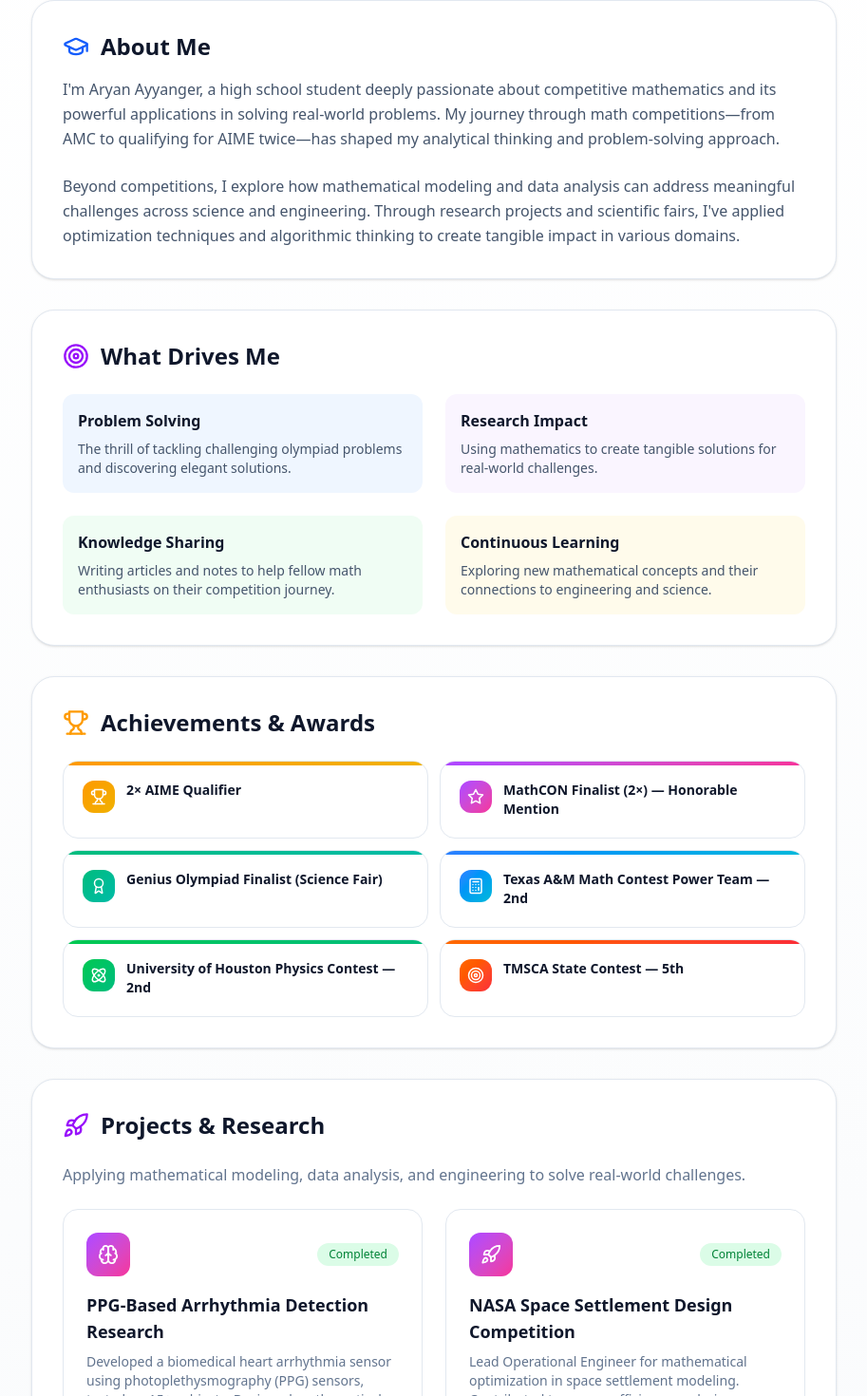
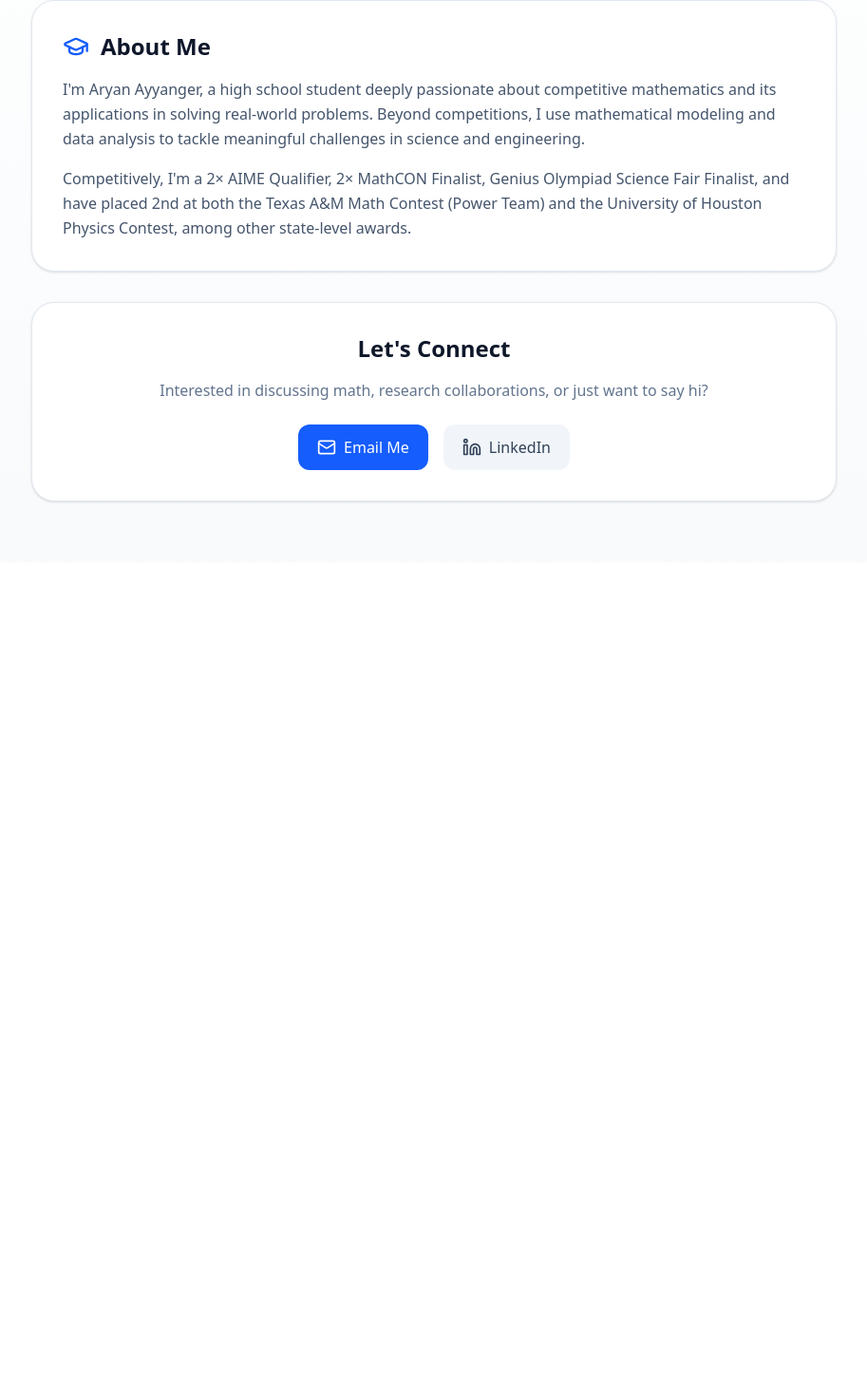
Before and after one commit to aryan-ayyanger/aryan-math-showcase, a React (Vite) app: page /about in a window 1280 px wide. Shown: the part 232-1702 px from the top of the page at 95% size, without its empty margins (183-1096 px from the left). After the commit the page ends 824 px from the top, so only its background shows below. Built offline with nearby package versions, Linux system fonts and the light colour scheme.

Commit message:
Update the About page - make it simpler

```diff
--- a/src/pages/AboutPage.tsx
+++ b/src/pages/AboutPage.tsx
@@ -1,8 +1,6 @@
 import { motion } from 'framer-motion';
-import { MapPin, Mail, Linkedin, GraduationCap, Target, Trophy, Rocket } from 'lucide-react';
+import { MapPin, Mail, Linkedin, GraduationCap } from 'lucide-react';
 import { profile } from '../data/profile';
-import { achievements, Achievement } from '../data/achievements';
-import { projects, Project } from '../data/projects';
 
 const fadeInUp = {
   hidden: { opacity: 0, y: 20 },
@@ -16,81 +14,6 @@ const staggerContainer = {
     transition: { staggerChildren: 0.1 }
   }
 };
-
-const scaleIn = {
-  hidden: { opacity: 0, scale: 0.9 },
-  visible: { opacity: 1, scale: 1, transition: { duration: 0.5 } }
-};
-
-interface AchievementCardProps {
-  achievement: Achievement;
-}
-
-function AchievementCard({ achievement }: AchievementCardProps): JSX.Element {
-  const IconComponent = achievement.icon;
-
-  return (
-    <motion.div
-      variants={scaleIn}
-      whileHover={{ scale: 1.02 }}
-      className="group relative p-5 bg-white rounded-2xl border border-slate-200 hover:shadow-lg transition-all duration-300 overflow-hidden"
-    >
-      <div className={`absolute top-0 left-0 w-full h-1 bg-gradient-to-r ${achievement.color}`} />
-      <div className="flex items-start gap-3">
-        <div className={`p-2 rounded-xl bg-gradient-to-br ${achievement.color} text-white shrink-0`}>
-          <IconComponent size={18} />
-        </div>
-        <div>
-          <h3 className="font-semibold text-slate-900 text-sm group-hover:text-blue-600 transition-colors">
-            {achievement.title}
-          </h3>
-        </div>
-      </div>
-    </motion.div>
-  );
-}
-
-interface ProjectCardProps {
-  project: Project;
-}
-
-function ProjectCard({ project }: ProjectCardProps): JSX.Element {
-  const IconComponent = project.icon;
-
-  return (
-    <motion.div
-      variants={scaleIn}
-      whileHover={{ y: -4 }}
-      className="group bg-white p-6 rounded-2xl border border-slate-200 hover:border-purple-300 hover:shadow-lg hover:shadow-purple-500/10 transition-all duration-300"
-    >
-      <div className="flex items-center justify-between mb-4">
-        <div className="p-3 bg-gradient-to-br from-purple-500 to-pink-500 rounded-xl text-white">
-          <IconComponent size={22} />
-        </div>
-        <span className={`px-3 py-1 rounded-full text-xs font-medium ${
-          project.status === 'Completed'
-            ? 'bg-green-100 text-green-700'
-            : project.status === 'In Progress'
-            ? 'bg-blue-100 text-blue-700'
-            : 'bg-amber-100 text-amber-700'
-        }`}>
-          {project.status}
-        </span>
-      </div>
-      <h3 className="text-lg font-semibold text-slate-900 mb-2 group-hover:text-purple-600 transition-colors">
-        {project.title}
-      </h3>
-      <p className="text-slate-500 text-sm mb-4">{project.description}</p>
-      <div className="flex flex-wrap gap-2">
-        {project.tags.map((tag) => (
-          <span key={tag} className="px-2 py-1 bg-slate-100 text-slate-600 rounded-md text-xs">
-            {tag}
-          </span>
-        ))}
-      </div>
-    </motion.div>
-  );
-}
 
 export default function AboutPage(): JSX.Element {
   return (
@@ -123,96 +46,16 @@ export default function AboutPage(): JSX.Element {
               <GraduationCap className="text-blue-600" size={28} />
               About Me
             </h2>
-            <p className="text-slate-600 leading-relaxed mb-6">
+            <p className="text-slate-600 leading-relaxed mb-4">
               I'm Aryan Ayyanger, a high school student deeply passionate about competitive mathematics
-              and its powerful applications in solving real-world problems. My journey through math
-              competitions—from AMC to qualifying for AIME twice—has shaped my analytical thinking
-              and problem-solving approach.
+              and its applications in solving real-world problems. Beyond competitions, I use mathematical
+              modeling and data analysis to tackle meaningful challenges in science and engineering.
             </p>
             <p className="text-slate-600 leading-relaxed">
-              Beyond competitions, I explore how mathematical modeling and data analysis can address
-              meaningful challenges across science and engineering. Through research projects and
-              scientific fairs, I've applied optimization techniques and algorithmic thinking to
-              create tangible impact in various domains.
+              Competitively, I'm a 2× AIME Qualifier, 2× MathCON Finalist, Genius Olympiad Science Fair
+              Finalist, and have placed 2nd at both the Texas A&M Math Contest (Power Team) and the
+              University of Houston Physics Contest, among other state-level awards.
             </p>
-          </motion.div>
-
-          {/* What Drives Me */}
-          <motion.div
-            variants={fadeInUp}
-            className="bg-white p-8 rounded-3xl border border-slate-200 shadow-sm mb-8"
-          >
-            <h2 className="text-2xl font-semibold text-slate-900 mb-6 flex items-center gap-3">
-              <Target className="text-purple-600" size={28} />
-              What Drives Me
-            </h2>
-            <div className="grid sm:grid-cols-2 gap-6">
-              <div className="p-4 bg-blue-50 rounded-xl">
-                <h3 className="font-semibold text-slate-900 mb-2">Problem Solving</h3>
-                <p className="text-slate-600 text-sm">
-                  The thrill of tackling challenging olympiad problems and discovering elegant solutions.
-                </p>
-              </div>
-              <div className="p-4 bg-purple-50 rounded-xl">
-                <h3 className="font-semibold text-slate-900 mb-2">Research Impact</h3>
-                <p className="text-slate-600 text-sm">
-                  Using mathematics to create tangible solutions for real-world challenges.
-                </p>
-              </div>
-              <div className="p-4 bg-green-50 rounded-xl">
-                <h3 className="font-semibold text-slate-900 mb-2">Knowledge Sharing</h3>
-                <p className="text-slate-600 text-sm">
-                  Writing articles and notes to help fellow math enthusiasts on their competition journey.
-                </p>
-              </div>
-              <div className="p-4 bg-amber-50 rounded-xl">
-                <h3 className="font-semibold text-slate-900 mb-2">Continuous Learning</h3>
-                <p className="text-slate-600 text-sm">
-                  Exploring new mathematical concepts and their connections to engineering and science.
-                </p>
-              </div>
-            </div>
-          </motion.div>
-
-          {/* Achievements */}
-          <motion.div
-            variants={fadeInUp}
-            className="bg-white p-8 rounded-3xl border border-slate-200 shadow-sm mb-8"
-          >
-            <h2 className="text-2xl font-semibold text-slate-900 mb-6 flex items-center gap-3">
-              <Trophy className="text-amber-500" size={28} />
-              Achievements & Awards
-            </h2>
-            <motion.div
-              variants={staggerContainer}
-              className="grid sm:grid-cols-2 gap-3"
-            >
-              {achievements.map((achievement) => (
-                <AchievementCard key={achievement.title} achievement={achievement} />
-              ))}
-            </motion.div>
-          </motion.div>
-
-          {/* Projects & Research */}
-          <motion.div
-            variants={fadeInUp}
-            className="bg-white p-8 rounded-3xl border border-slate-200 shadow-sm mb-8"
-          >
-            <h2 className="text-2xl font-semibold text-slate-900 mb-6 flex items-center gap-3">
-              <Rocket className="text-purple-600" size={28} />
-              Projects & Research
-            </h2>
-            <p className="text-slate-500 mb-6">
-              Applying mathematical modeling, data analysis, and engineering to solve real-world challenges.
-            </p>
-            <motion.div
-              variants={staggerContainer}
-              className="grid sm:grid-cols-2 gap-6"
-            >
-              {projects.map((project) => (
-                <ProjectCard key={project.title} project={project} />
-              ))}
-            </motion.div>
           </motion.div>
 
           {/* Contact */}
```
